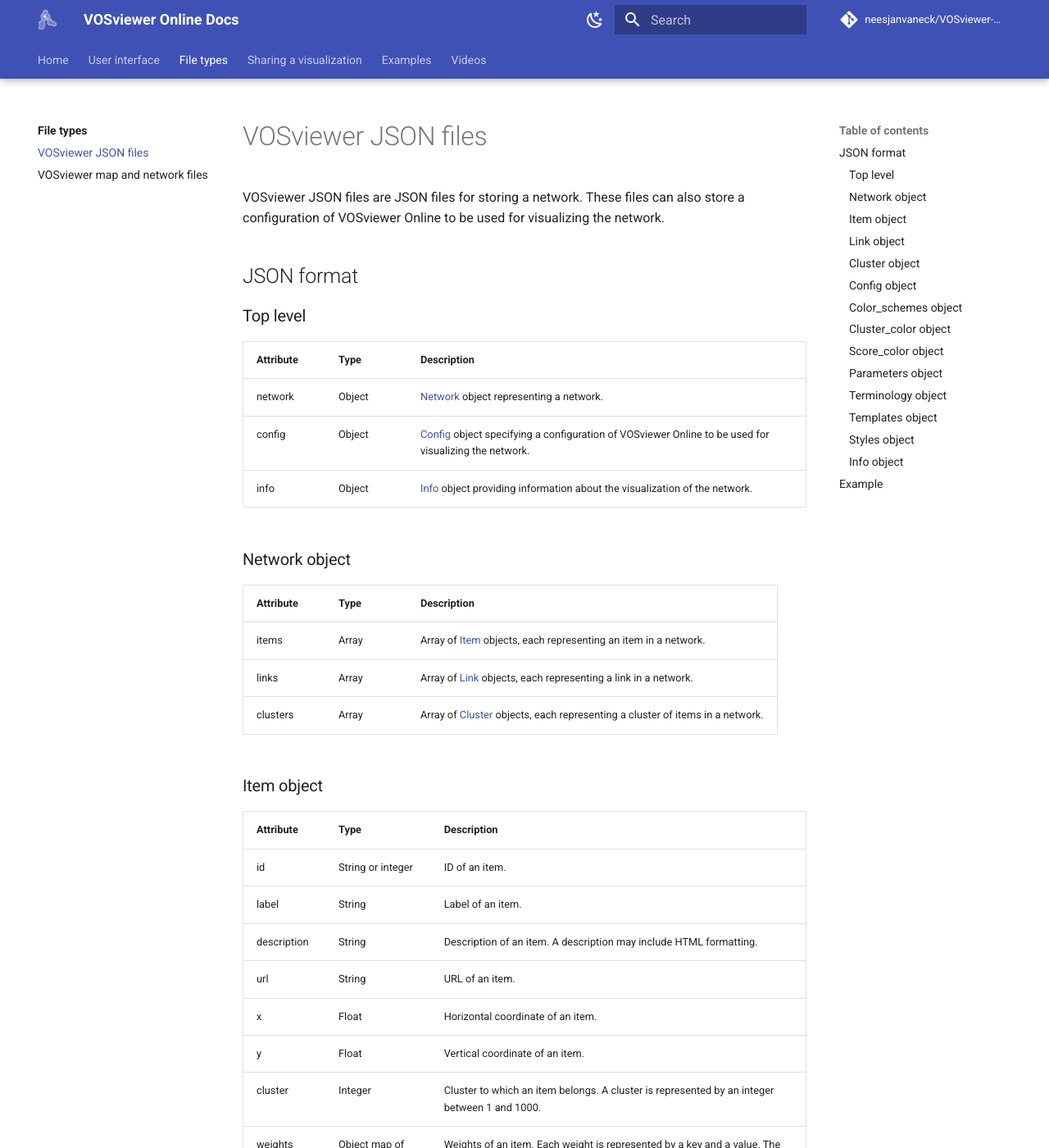
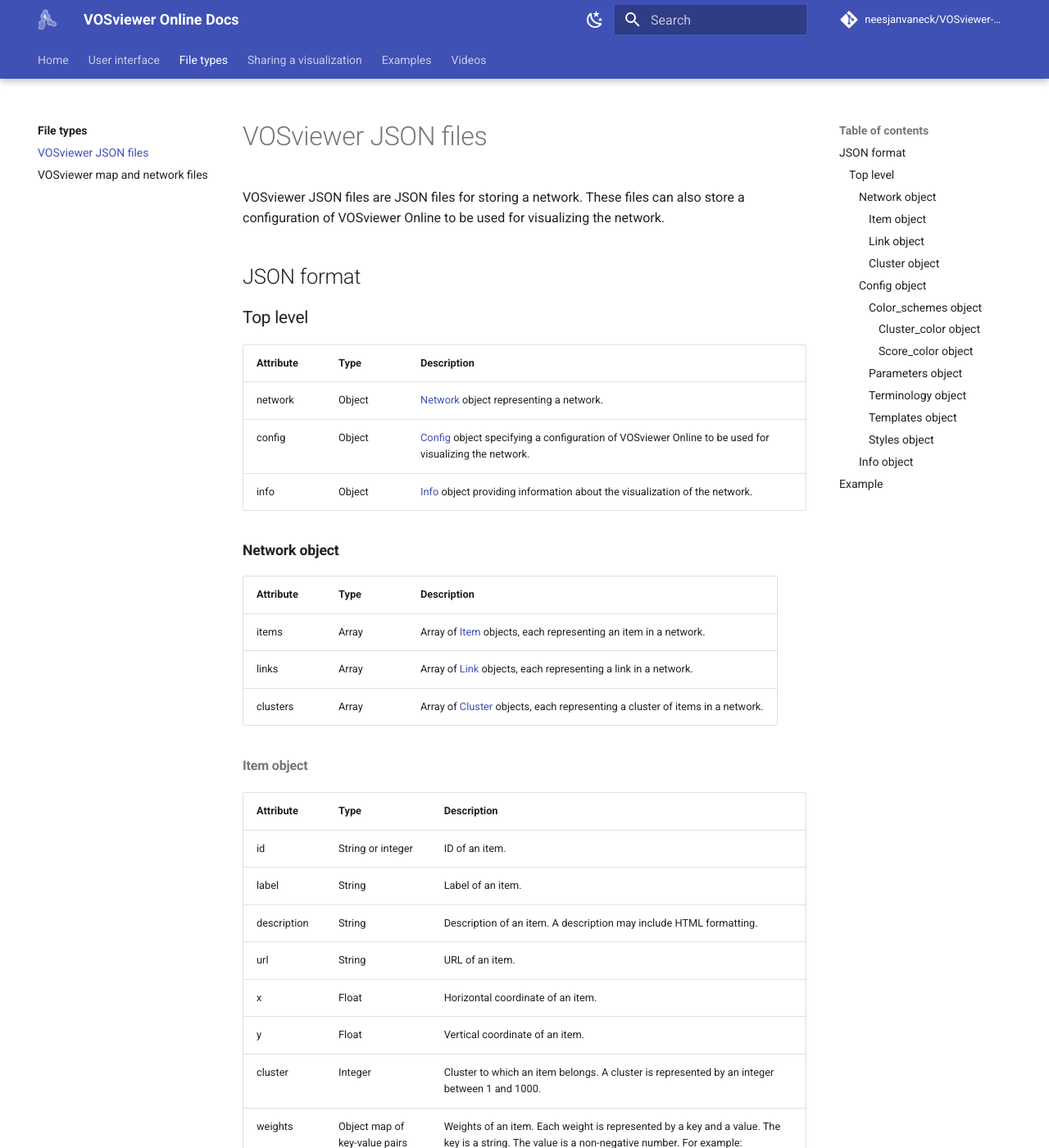
Before and after one commit to neesjanvaneck/VOSviewer-Online-Docs, an MkDocs documentation site: the page built from docs/file-types/json-file-type.md, in a window 1280 px wide and 1400 px high. Shown: the whole window at 82% size. Built offline with MkDocs 1.6.1 and Material for MkDocs 9.7.7, drawn with Linux system fonts in a browser that asks for light colours; comment, search, counter and statistics services are not loaded.

```diff
--- a/docs/assets/stylesheets/extra.css
+++ b/docs/assets/stylesheets/extra.css
@@ -10,3 +10,28 @@
 .md-header__title {
   margin-left: 0;
 }
+
+.md-typeset h1 {
+	font-size: 2em;
+}
+
+.md-typeset h2 {
+	font-size: 1.6em;
+}
+
+.md-typeset h3 {
+	font-size: 1.3em;
+}
+
+.md-typeset h4 {
+	font-size: 1.1em;
+}
+
+.md-typeset h5 {
+	font-size: 1em;
+	text-transform: none;
+}
+
+.md-typeset h6 {
+	font-size: 0.9em;
+}
--- a/docs/file-types/json-file-type.md
+++ b/docs/file-types/json-file-type.md
@@ -12,7 +12,7 @@ network | Object | [Network](#network-object) object representing a network.
 config | Object | [Config](#config-object) object specifying a configuration of VOSviewer Online to be used for visualizing the network.
 info | Object | [Info](#info-object) object providing information about the visualization of the network.
 
-### Network object
+#### Network object
 
 Attribute | Type | Description
 --------- | ---- | -----------
@@ -20,7 +20,7 @@ items | Array | Array of [Item](#item-object) objects, each representing an item
 links | Array | Array of [Link](#link-object) objects, each representing a link in a network.
 clusters | Array | Array of [Cluster](#cluster-object) objects, each representing a cluster of items in a network.
 
-### Item object
+##### Item object
 
 Attribute | Type | Description
 --------- | ---- | -----------
@@ -34,7 +34,7 @@ cluster | Integer | Cluster to which an item belongs. A cluster is represented b
 weights | Object map of key-value pairs | Weights of an item. Each weight is represented by a key and a value. The key is a string. The value is a non-negative number. For example: `"weights": { "Publications": 190, "Citations": 4213, "Norm. citations": 314.2 }`.
 scores | Object map of key-value pairs | Scores of an item. Each score is represented by a key and a value. The key is a string. The value is a number.
 
-### Link object
+##### Link object
 
 Attribute | Type | Description
 --------- | ---- | -----------
@@ -42,14 +42,14 @@ source_id | String or integer | ID of a source item.
 target_id | String or integer | ID of a target item.
 strength | Float | Strength of the link between a source item and a target item. The strength is a non-negative number.
 
-### Cluster object
+##### Cluster object
 
 Attribute | Type | Description
 --------- | ---- | -----------
 cluster | Integer | Cluster. A cluster is represented by an integer between 1 and 1000.
 label | String | Label of a cluster.
 
-### Config object
+#### Config object
 
 Attribute | Type | Description
 --------- | ---- | -----------
@@ -59,28 +59,28 @@ terminology | Object | [Terminology](#terminology-object) object specifying term
 templates | Object | [Templates](#templates-object) object specifying templates used by VOSviewer Online.
 styles | Object | [Styles](#styles-object) object specifying styles used by VOSviewer Online.
 
-### Color_schemes object
+##### Color_schemes object
 
 Attribute | Type | Description
 --------- | ---- | -----------
 cluster_colors | Array | Array of [Cluster_color](#cluster_color-object) objects, each representing a cluster and the corresponding color.
 score_colors | Array | Array of [Score_colors](#score_colors-object) objects, each representing a rescaled score and the corresponding color.
 
-### Cluster_color object
+###### Cluster_color object
 
 Attribute | Type | Description
 --------- | ---- | -----------
 cluster | Integer | Cluster. A cluster is represented by an integer between 1 and 1000.
 color | String | Color of a cluster. A color is represented by a hexadecimal code (e.g., `#ee3e80`).
 
-### Score_color object
+###### Score_color object
 
 Attribute | Type | Description
 --------- | ---- | -----------
 rescaled_score | Float | Rescaled score. A rescaled score is a number between 0 and 1.
 color | String | Color of a rescaled score. A color is represented by a hexadecimal code (e.g., `#ee3e80`).
 
-### Parameters object
+##### Parameters object
 
 Attribute | Type | Description
 --------- | ---- | -----------
@@ -108,7 +108,7 @@ show_item | String | Item on which the visualization in the [main panel](/docs/u
 simple_ui | Boolean | Simple or normal user interface. The use of the simple user interface is recommended when [embedding a visualization in a webpage](/docs/sharing/embedding/).
 dark_ui | Boolean | Dark or light user interface.
 
-### Terminology object
+##### Terminology object
 
 Attribute | Type | Description
 --------- | ---- | -----------
@@ -121,14 +121,14 @@ clusters | String | Term used to refer to a cluster (plural).
 link_strength | String | Term used to refer to the strength of a link.
 total_link_strength | String | Term used to refer to the total link strength of an item.
 
-### Templates object
+##### Templates object
 
 Attribute | Type | Description
 --------- | ---- | -----------
 item_description | String | Template for the description of an item.
 link_description | String | Template for the description of a link.
 
-### Styles object
+##### Styles object
 
 Attribute | Type | Description
 --------- | ---- | -----------
@@ -137,7 +137,7 @@ description_label | String | CSS style for labels in the description of an item
 description_text | String | CSS style for text in the description of an item or a link.
 description_url | String | CSS style for URLs in the description of an item or a link.
 
-### Info object
+#### Info object
 
 Attribute | Type | Description
 --------- | ---- | -----------
```
